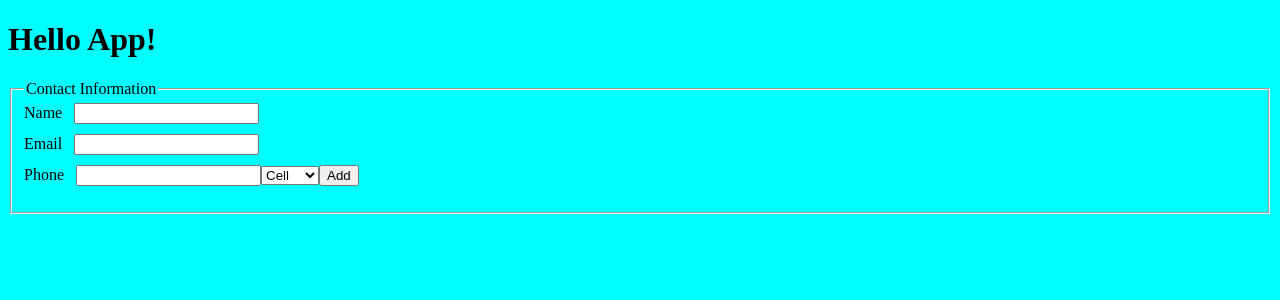
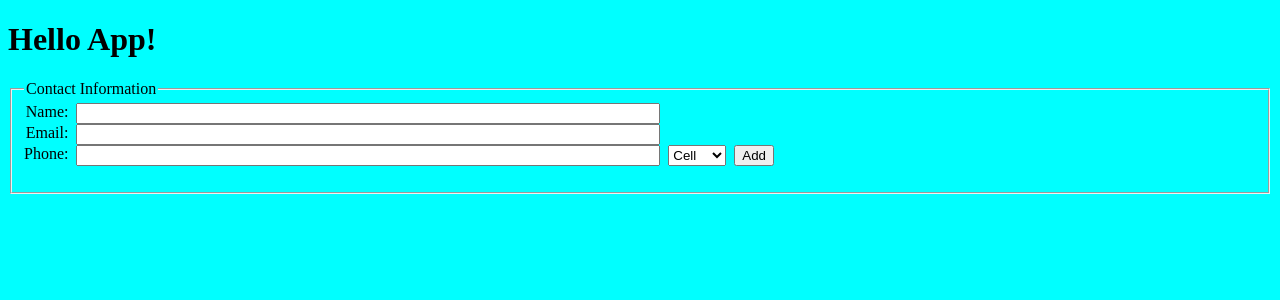
Before and after one commit to gitdingus/cv-application, a React app: page / in a window 1280 px wide. Shown: the top 300 px of the page. Built offline with nearby package versions, Linux system fonts and the light colour scheme.

Commit message:
Make labels and inputs siblings, add styling with css grid

```diff
--- a/src/components/contact-info/Edit.jsx
+++ b/src/components/contact-info/Edit.jsx
@@ -27,6 +27,17 @@ class Edit extends React.Component {
     this.phoneTypeChanged = this.phoneTypeChanged.bind(this);
     this.addPhone = this.addPhone.bind(this);
     this.removeNumber = this.removeNumber.bind(this);
+  }
+
+  getPhoneListElements() {
+    const { phoneList } = this.state;
+    return phoneList.map((number) => (
+      <li key={number.uuid}>
+        <span>{number.number}</span>
+        <span>{number.type}</span>
+        <button type="button" onClick={() => this.removeNumber(number.uuid)}>Remove</button>
+      </li>
+    ));
   }
 
   nameChanged(e) {
@@ -84,38 +95,21 @@ class Edit extends React.Component {
     ));
   }
 
-  getPhoneListElements() {
-    const { phoneList } = this.state;
-    return phoneList.map((number) => (
-      <li key={number.uuid}>
-        <span>{number.number}</span>
-        <span>{number.type}</span>
-        <button type="button" onClick={() => this.removeNumber(number.uuid)}>Remove</button>
-      </li>
-    ));
-  }
-
   render() {
     const {
       name, email, phone, phoneType,
     } = this.state;
 
     return (
-      <fieldset className={styles.contactInfo}>
+      <fieldset>
         <legend>Contact Information</legend>
-        <label htmlFor="name">
-          <span>Name</span>
+        <div className={styles.contactInfo}>
+          <label htmlFor="name">Name:</label>
           <input id="name" type="text" onChange={this.nameChanged} value={name} />
-        </label>
-        <label htmlFor="email">
-          <span>Email</span>
+          <label htmlFor="email">Email:</label>
           <input id="email" type="text" onChange={this.emailChanged} value={email} />
-        </label>
-        <div className="phone-numbers">
-          <label htmlFor="phone">
-            <span>Phone</span>
-            <input id="phone" type="text" onChange={this.phoneInputChanged} value={phone} />
-          </label>
+          <label htmlFor="phone">Phone:</label>
+          <input id="phone" type="text" onChange={this.phoneInputChanged} value={phone} />
           <select id="phone-type" onChange={this.phoneTypeChanged} value={phoneType}>
             <option value="cell">Cell</option>
             <option value="home">Home</option>
@@ -123,8 +117,8 @@ class Edit extends React.Component {
             <option value="other">Other</option>
           </select>
           <button type="button" onClick={this.addPhone}>Add</button>
-          <div className="added-numbers">
-            <ul className="numbers-list">
+          <div className={styles.phoneNumbersList}>
+            <ul>
               { this.getPhoneListElements() }
             </ul>
           </div>
--- a/src/components/contact-info/edit.module.css
+++ b/src/components/contact-info/edit.module.css
@@ -1,10 +1,32 @@
 .contactInfo{
-  display: flex;
-  flex-direction: column;
-  gap: 10px;
-
+  display: grid;
+  grid-column-gap: 8px;
+  grid-template-columns: auto 1fr auto auto;
+  width: min(65%, 750px);
 }
 
-.contactInfo label span{
-  margin-right: 12px;
+.contactInfo label{
+  grid-column: 1 / 2;
+  text-align: right;
 }
+
+.contactInfo input{
+  grid-column: 2 / 3;
+}
+
+.contactInfo select {
+  grid-column: 3 / 4;
+}
+
+.contactInfo button {
+  grid-column: 4 / 5;
+}
+
+.phoneNumbersList {
+  grid-column: 2 / 3;
+}
+
+.phoneNumbersList li {
+  display: grid;
+  grid-template-columns: repeat(3, auto);
+}
```
